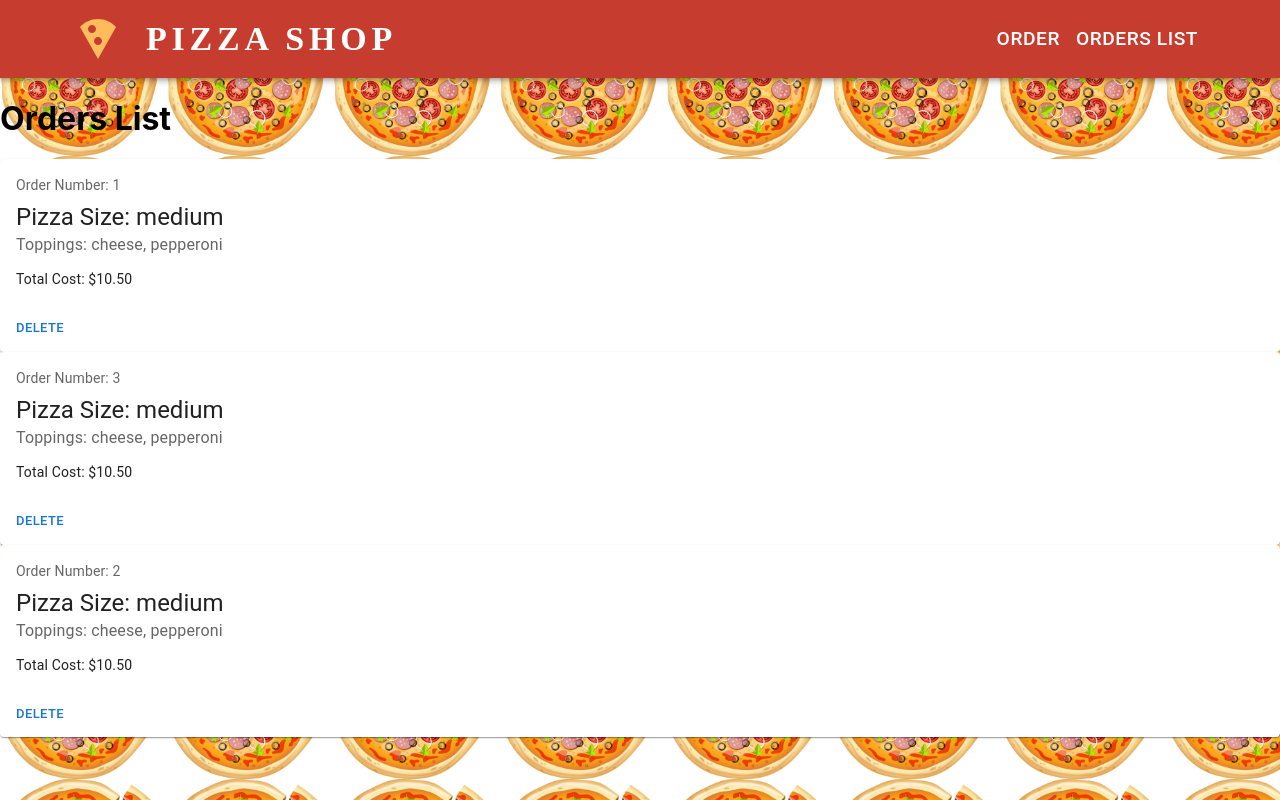
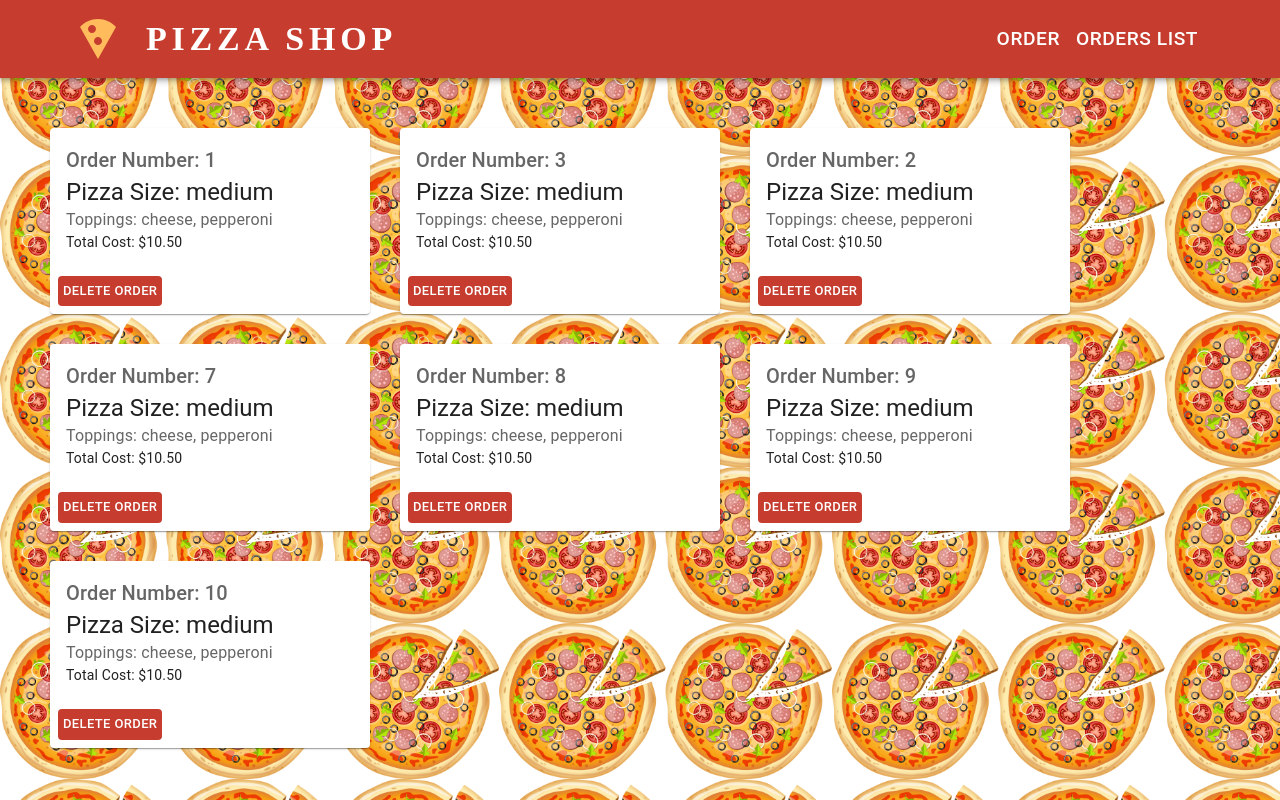
Before and after one commit to JulijusKau/pizza-shop, a React (Create React App) app in the folder frontend/: page /list in a window 1280 px wide. Built offline with nearby package versions, Linux system fonts and the light colour scheme.

Commit message:
Frontend last touches

```diff
--- a/frontend/src/components/OrderCard/OrderCard.jsx
+++ b/frontend/src/components/OrderCard/OrderCard.jsx
@@ -6,15 +6,15 @@ import Typography from "@mui/material/Typography";
 
 export const OrderCard = ({ pizza, onDelete }) => {
   return (
-    <Card sx={{ minWidth: 275 }}>
+    <Card sx={{ width: "20rem" }}>
       <CardContent>
-        <Typography sx={{ fontSize: 14 }} color="text.secondary" gutterBottom>
+        <Typography variant="h6" color="textSecondary">
           Order Number: {pizza.orderNumber}
         </Typography>
         <Typography variant="h5" component="div">
           Pizza Size: {pizza.size}
         </Typography>
-        <Typography sx={{ mb: 1.5 }} color="text.secondary">
+        <Typography color="textSecondary">
           Toppings: {pizza.toppings.join(", ")}
         </Typography>
         <Typography variant="body2">
@@ -22,8 +22,18 @@ export const OrderCard = ({ pizza, onDelete }) => {
         </Typography>
       </CardContent>
       <CardActions>
-        <Button size="small" onClick={() => onDelete(pizza.orderNumber)}>
-          Delete
+        <Button
+          sx={{
+            color: "var(--colorE)",
+            backgroundColor: "var(--colorD)",
+            "&:hover": {
+              backgroundColor: "var(--colorA)",
+            },
+          }}
+          size="small"
+          onClick={() => onDelete(pizza.orderNumber)}
+        >
+          Delete Order
         </Button>
       </CardActions>
     </Card>
--- a/frontend/src/components/OrderForm/OrderForm.jsx
+++ b/frontend/src/components/OrderForm/OrderForm.jsx
@@ -11,7 +11,7 @@ import Chip from "@mui/material/Chip";
 import Modal from "@mui/material/Modal";
 import Box from "@mui/material/Box";
 
-const PizzaForm = () => {
+export const OrderForm = () => {
   const [pizzaSize, setPizzaSize] = useState("small");
   const [selectedToppings, setSelectedToppings] = useState([]);
   const [totalCost, setTotalCost] = useState(0);
@@ -226,5 +226,3 @@ const PizzaForm = () => {
     </Container>
   );
 };
-
-export default PizzaForm;
--- a/frontend/src/pages/OrderPage.jsx
+++ b/frontend/src/pages/OrderPage.jsx
@@ -1,5 +1,5 @@
-import PizzaForm from "../components/OrderForm/OrderForm";
+import { OrderForm } from "../components/OrderForm/OrderForm";
 
 export const OrderPage = () => {
-  return <PizzaForm />;
+  return <OrderForm />;
 };
--- a/frontend/src/pages/OrdersListPage.jsx
+++ b/frontend/src/pages/OrdersListPage.jsx
@@ -21,6 +21,31 @@ export const OrdersListPage = () => {
       toppings: ["cheese", "pepperoni"],
       totalCost: 10.5,
     },
+    {
+      orderNumber: 7,
+      size: "medium",
+      toppings: ["cheese", "pepperoni"],
+      totalCost: 10.5,
+    },
+    {
+      orderNumber: 8,
+      size: "medium",
+      toppings: ["cheese", "pepperoni"],
+      totalCost: 10.5,
+    },
+    {
+      orderNumber: 9,
+      size: "medium",
+      toppings: ["cheese", "pepperoni"],
+      totalCost: 10.5,
+    },
+    {
+      orderNumber: 10,
+      size: "medium",
+      toppings: ["cheese", "pepperoni"],
+      totalCost: 10.5,
+    },
+
     // Add more pizza orders here
   ]);
 
@@ -32,8 +57,15 @@ export const OrdersListPage = () => {
   };
 
   return (
-    <div>
-      <h1>Orders List</h1>
+    <>
+      <div
+        style={{
+          margin: "50px",
+          display: "flex",
+          gap: "30px",
+          flexWrap: "wrap",
+        }}
+      >
         {pizzaOrders.map((pizza) => (
           <OrderCard
             key={pizza.orderNumber}
@@ -42,5 +74,6 @@ export const OrdersListPage = () => {
           />
         ))}
       </div>
+    </>
   );
 };
```
Lines whose indentation alone changed are shown as unchanged.
